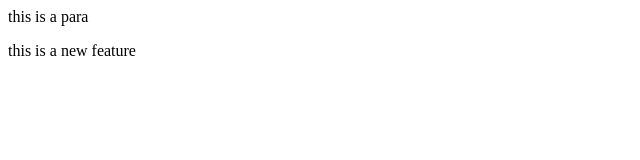
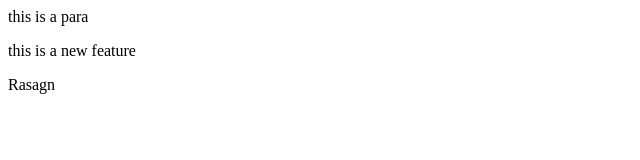
Before and after one commit to RasagnaCoder/localrepo, a plain HTML site: page index.html in a window 1280 px wide. Shown: the full height of the page, 0-640 px from the left. Drawn offline with Linux system fonts and the light colour scheme.

Commit message:
first commit

```diff
--- a/index.html
+++ b/index.html
@@ -1,2 +1,3 @@
 <p>this is a para</p>
 <p>this is a new feature</p>
+<p>Rasagn</p>
```
